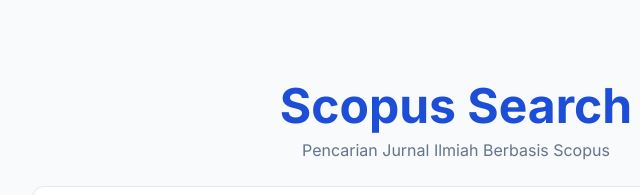
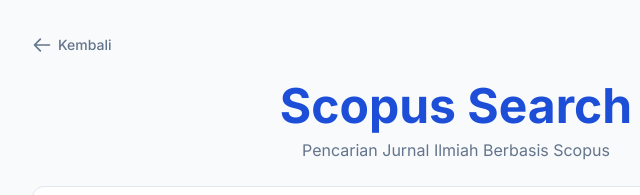
Before and after one commit to adityaeks/CariJurnal, a website: page frontend/search.html in a window 1280 px wide. Shown: the top 195 px of the page, 184-824 px from the left. Drawn offline with nearby package versions, Linux system fonts and the light colour scheme.

Commit message:
button back

```diff
--- a/frontend/search.html
+++ b/frontend/search.html
@@ -26,8 +26,17 @@
 <body class="bg-slate-50 dark:bg-slate-900 min-h-screen text-slate-800 dark:text-slate-100 transition-colors duration-200">
     <div class="max-w-4xl mx-auto p-6">
 
-        <!-- Toggle Tema (Dark/Light) -->
-        <div class="flex justify-end pb-2">
+        <!-- Top Controls (Back & Theme) -->
+        <div class="flex justify-between items-center pb-2">
+            <!-- Tombol Kembali (Back to Landing) -->
+            <a href="/" class="inline-flex items-center text-sm font-medium text-slate-500 hover:text-blue-600 dark:text-slate-400 dark:hover:text-blue-400 transition-colors group">
+                <svg class="mr-1.5 w-5 h-5 transform group-hover:-translate-x-1 transition-transform" fill="none" viewBox="0 0 24 24" stroke="currentColor">
+                    <path stroke-linecap="round" stroke-linejoin="round" stroke-width="2" d="M10 19l-7-7m0 0l7-7m-7 7h18" />
+                </svg>
+                Kembali
+            </a>
+
+            <!-- Toggle Tema (Dark/Light) -->
             <button id="themeToggleBtn" aria-label="Toggle Dark Mode" class="p-2.5 rounded-lg bg-white dark:bg-slate-800 border border-slate-200 dark:border-slate-700 shadow-sm hover:bg-slate-50 dark:hover:bg-slate-700 transition-colors text-slate-500 dark:text-slate-400 focus:outline-none focus:ring-2 focus:ring-blue-500">
                 <!-- Ikon Matahari (ditampilkan saat dark mode) -->
                 <svg id="themeToggleLightIcon" class="hidden dark:block w-5 h-5" fill="currentColor" viewBox="0 0 20 20" xmlns="http://www.w3.org/2000/svg">
```
